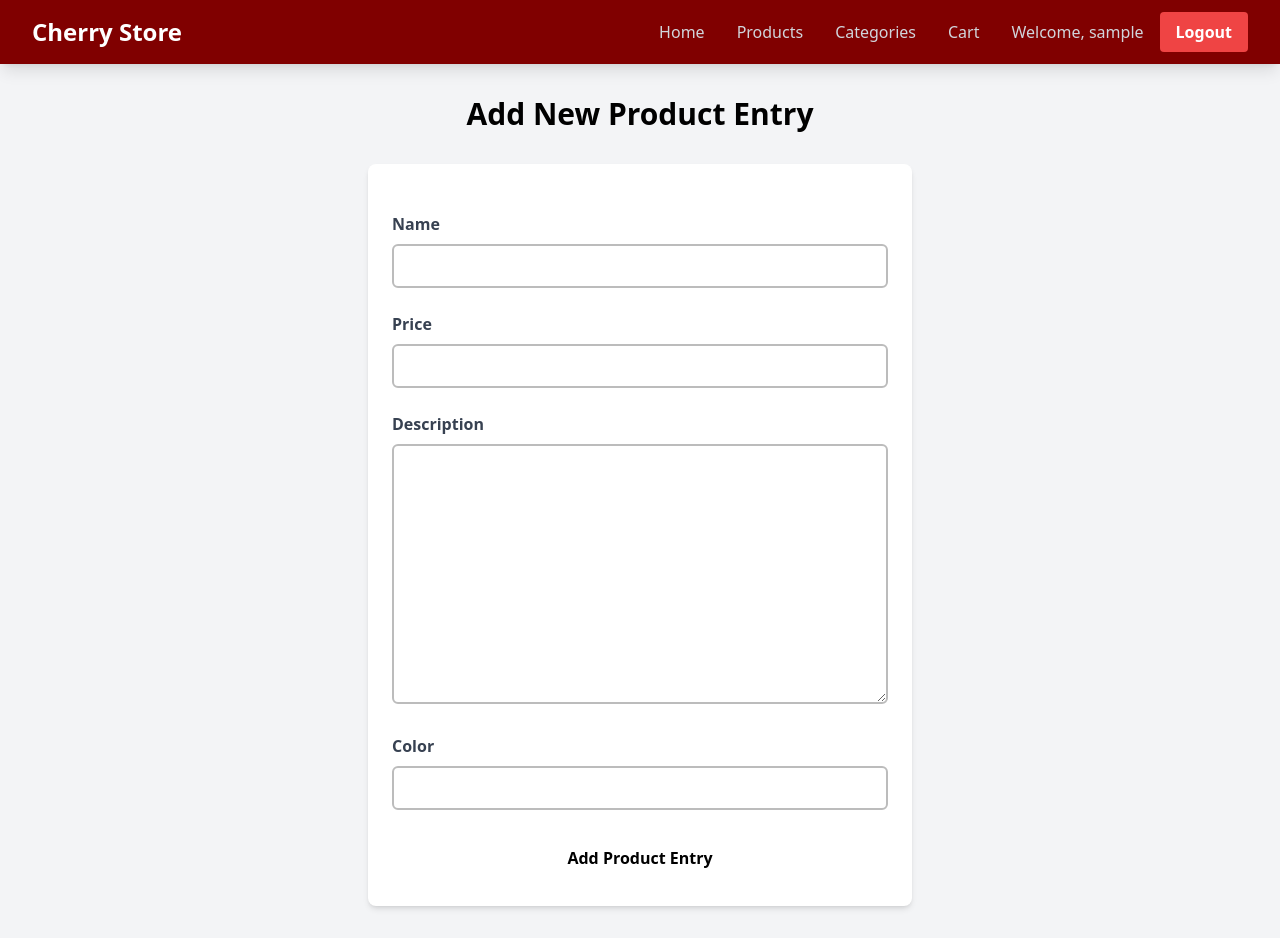
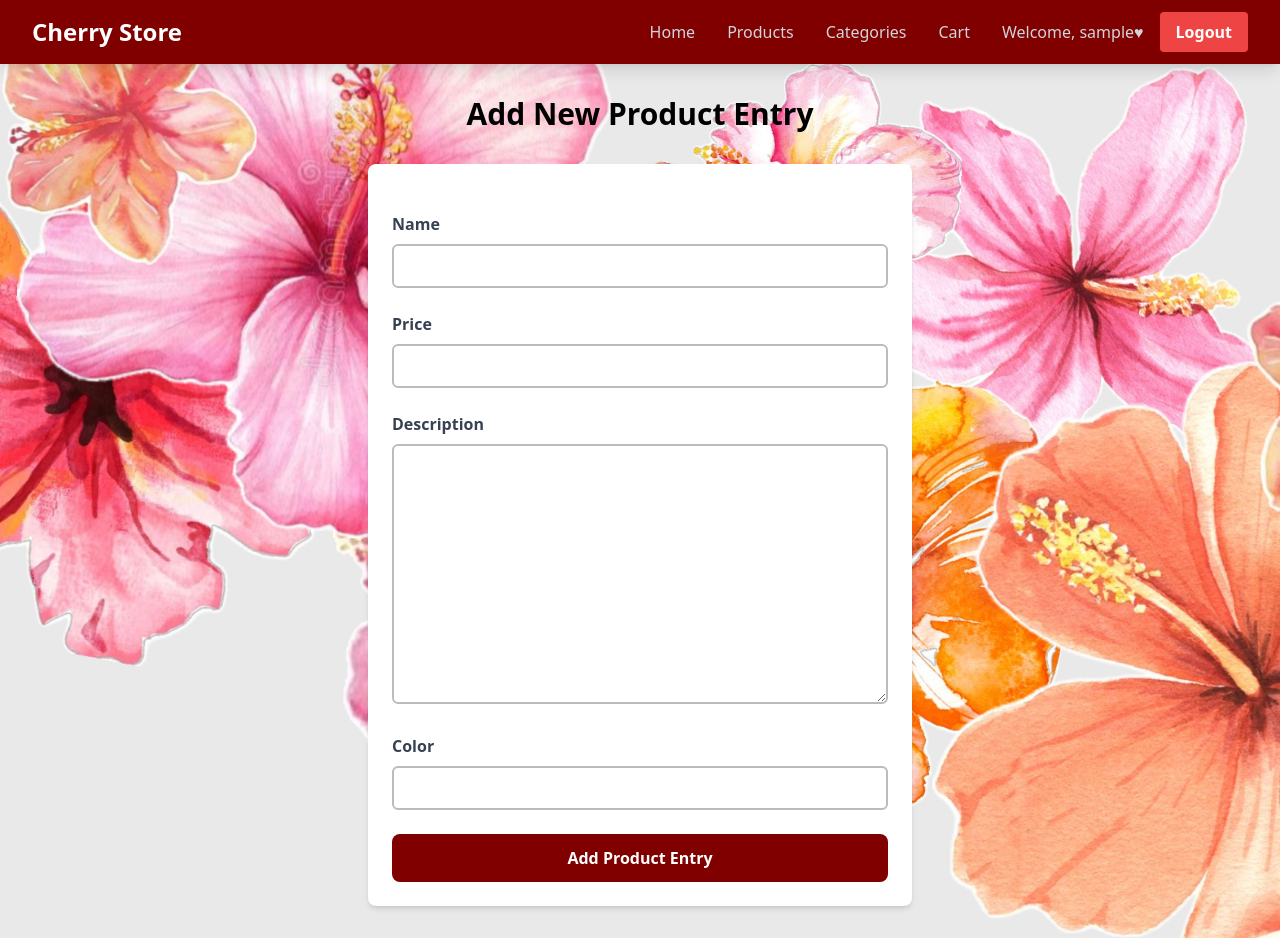
Before and after one commit to rayienda/cherry-store, a Django app: page /create-product-entry in a window 1280 px wide. Run offline with Django 5.2, Linux system fonts and the light colour scheme; the visitor is signed in with stand-in values (Sample User, id 1); some libraries are stand-ins or nearby versions.

Commit message:
update assignment 5

```diff
--- a/main/templates/create_product_entry.html
+++ b/main/templates/create_product_entry.html
@@ -7,7 +7,7 @@
 {% block content %}
 {% include 'navbar.html' %}
 
-<div class="flex flex-col min-h-screen bg-gray-100">
+<div class="flex flex-col min-h-screen " style="background-image: url('/static/image/flower3.png'); background-size: cover; background-position: center; background-repeat: no-repeat;">
   <div class="container mx-auto px-4 py-8 mt-16 max-w-xl">
     <h1 class="text-3xl font-bold text-center mb-8 text-black">Add New Product Entry</h1>
 
@@ -31,7 +31,7 @@
           </div>
         {% endfor %}
         <div class="flex justify-center mt-6">
-          <button type="submit" class="bg-[#800000]-600 text-black font-semibold px-6 py-3 rounded-lg hover:bg-[#800000]-700 transition duration-300 ease-in-out w-full">
+          <button type="submit" class="bg-[#800000] text-white font-semibold px-6 py-3 rounded-lg hover:bg-[#750000] transition duration-300 ease-in-out w-full">
             Add Product Entry
           </button>
         </div>
--- a/main/templates/edit_product.html
+++ b/main/templates/edit_product.html
@@ -6,7 +6,7 @@
 
 {% block content %}
 {% include 'navbar.html' %}
-<div class="flex flex-col min-h-screen bg-gray-100">
+<div class="flex flex-col min-h-screen " style="background-image: url('/static/image/flower3.png'); background-size: cover; background-position: center; background-repeat: no-repeat;">
   <div class="container mx-auto px-4 py-8 mt-16 max-w-xl">
     <h1 class="text-3xl font-bold text-center mb-8 text-black">Edit Product Entry</h1>
 
@@ -30,7 +30,7 @@
               </div>
           {% endfor %}
           <div class="flex justify-center mt-6">
-              <button type="submit" class="bg-indigo-600 text-white font-semibold px-6 py-3 rounded-lg hover:bg-indigo-700 transition duration-300 ease-in-out w-full">
+              <button type="submit" class="bg-[#800000] text-white font-semibold px-6 py-3 rounded-lg hover:bg-[#750000] transition duration-300 ease-in-out w-full">
                   Edit Product
               </button>
           </div>
--- a/main/templates/login.html
+++ b/main/templates/login.html
@@ -5,7 +5,8 @@
 {% endblock meta %}
 
 {% block content %}
-<div class="min-h-screen flex items-center justify-center w-screen bg-gray-100 py-12 px-4 sm:px-6 lg:px-8">
+<div class="min-h-screen flex items-center justify-center w-screen py-12 px-4 sm:px-6 lg:px-8"
+     style="background-image: url('/static/image/flower7.png'); background-size: cover; background-position: center; background-repeat: no-repeat;">
   <div class="max-w-md w-full space-y-8">
     <div>
       <h2 class="mt-6 text-center text-black text-3xl font-extrabold text-gray-900">
--- a/main/templates/main.html
+++ b/main/templates/main.html
@@ -8,7 +8,7 @@
 {% block content %}
 {% include 'navbar.html' %}
 
-<div class="overflow-x-hidden px-4 md:px-8 pb-8 pt-24 min-h-screen bg-gray-100 flex flex-col">
+<div class="overflow-x-hidden px-4 md:px-8 pb-8 pt-24 min-h-screen" style="background-image: url('/static/image/white-pink-bg.png'); background-size: cover; background-position: center; background-repeat: no-repeat;">
   <div class="p-2 mb-6 relative">
     <div class="relative grid grid-cols-1 z-30 md:grid-cols-3 gap-8">
       {% include "card_info.html" with title='NPM' value=npm %}
--- a/main/templates/register.html
+++ b/main/templates/register.html
@@ -5,7 +5,8 @@
 {% endblock meta %}
 
 {% block content %}
-<div class="min-h-screen flex items-center justify-center bg-gray-100 py-12 px-4 sm:px-6 lg:px-8">
+<div class="min-h-screen flex items-center justify-center w-screen py-12 px-4 sm:px-6 lg:px-8"
+     style="background-image: url('/static/image/flower7.png'); background-size: cover; background-position: center; background-repeat: no-repeat;">
   <div class="max-w-md w-full space-y-8 form-style">
     <div>
       <h2 class="mt-6 text-center text-3xl font-extrabold text-black">
--- a/templates/navbar.html
+++ b/templates/navbar.html
@@ -12,7 +12,7 @@
         <a href="#" class="text-gray-300 hover:text-white mx-4">Cart</a>
 
         {% if user.is_authenticated %}
-          <span class="text-gray-300 mx-4">Welcome, {{ user.username }}</span>
+          <span class="text-gray-300 mx-4">Welcome, {{ user.username }}♥ </span>
           <a href="{% url 'main:logout' %}" class="text-center bg-red-500 hover:bg-red-600 text-white font-bold py-2 px-4 rounded transition duration-300">
             Logout
           </a>
```
Also changed, not shown: main/templates/card_product.html (+5 -4 lines), README.md, static/image/cherry_bow.png (added), static/image/flower2.jpg (added), static/image/flower3.png (added), static/image/flower4.png (added), static/image/flower5.png (added), static/image/flower_bg.jpg (added), static/image/kiss1.jpg (added), 5 other files.
